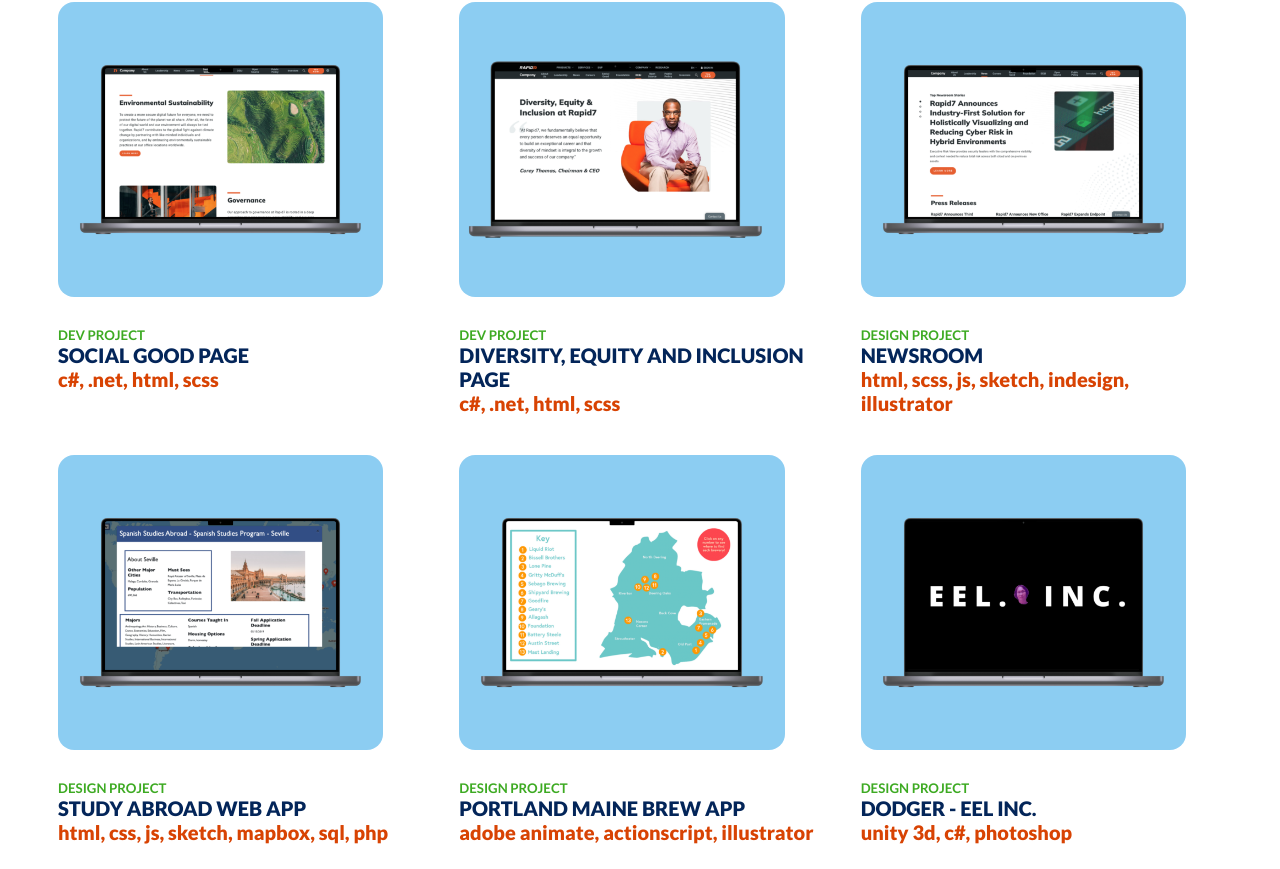
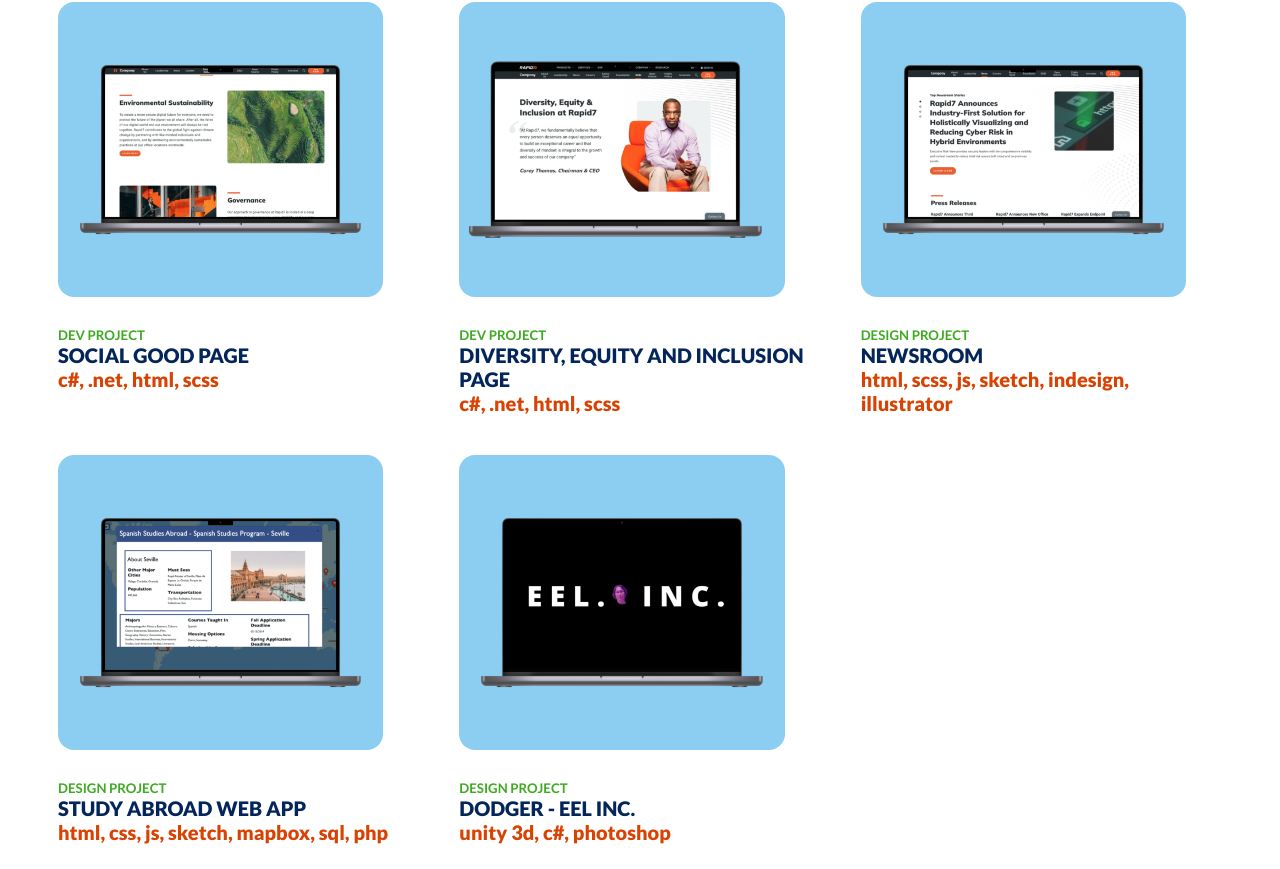
Before and after one commit to jdearden4/jdearden4.github.io, a React (Create React App) app: page /projects in a window 1280 px wide. Shown: the part 1080-1949 px from the top of the page. Built offline with nearby package versions, Linux system fonts and the light colour scheme.

Commit message:
build cache test

```diff
--- a/src/index.js
+++ b/src/index.js
@@ -11,7 +11,4 @@ root.render(
   </React.StrictMode>
 );
 
-// If you want to start measuring performance in your app, pass a function
-// to log results (for example: reportWebVitals(console.log))
-// or send to an analytics endpoint. Learn more: https://bit.ly/CRA-vitals
 reportWebVitals();
--- a/src/pages/projectsData.js
+++ b/src/pages/projectsData.js
@@ -79,15 +79,15 @@ const projects = [
         link: "http://saimap.digital.conncoll.edu/",
         type: "design project"
     },
-    {
-        title: "Portland Maine Brew App",
-        stack: "Adobe Animate, ActionScript, Illustrator",
-        image: require('../img/brewapp.png'),
-        description: "Designed and developed a local app that explores the Portland, Maine beer scene, complete with an interactive map of breweries",
-        link: "",
-        type: "design project"
+    // {
+    //     title: "Portland Maine Brew App",
+    //     stack: "Adobe Animate, ActionScript, Illustrator",
+    //     image: require('../img/brewapp.png'),
+    //     description: "Designed and developed a local app that explores the Portland, Maine beer scene, complete with an interactive map of breweries",
+    //     link: "",
+    //     type: "design project"
 
-    },
+    // },
     {
         title: "Dodger - EEL Inc.",
         stack: "Unity 3D, C#, Photoshop",
```
Also changed, not shown: 8 other files (tests, documents, lock files or other folders).
